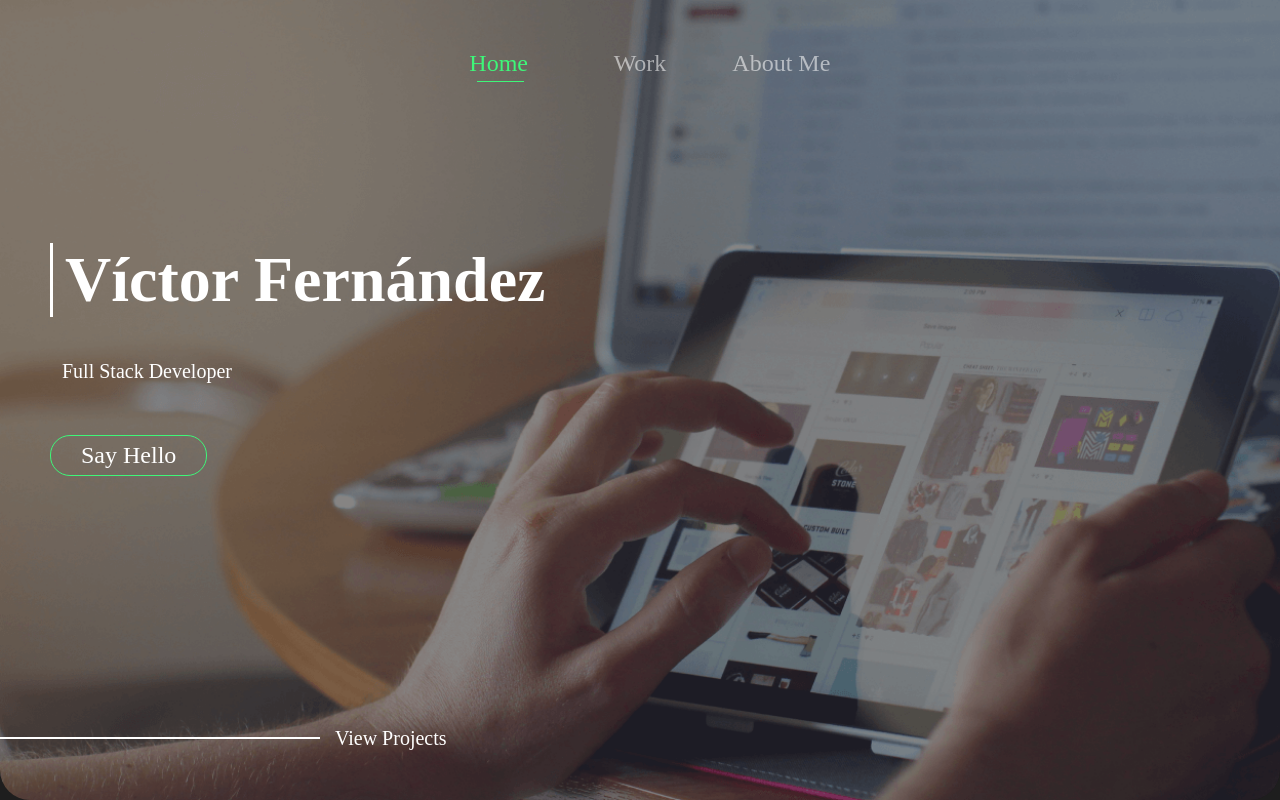
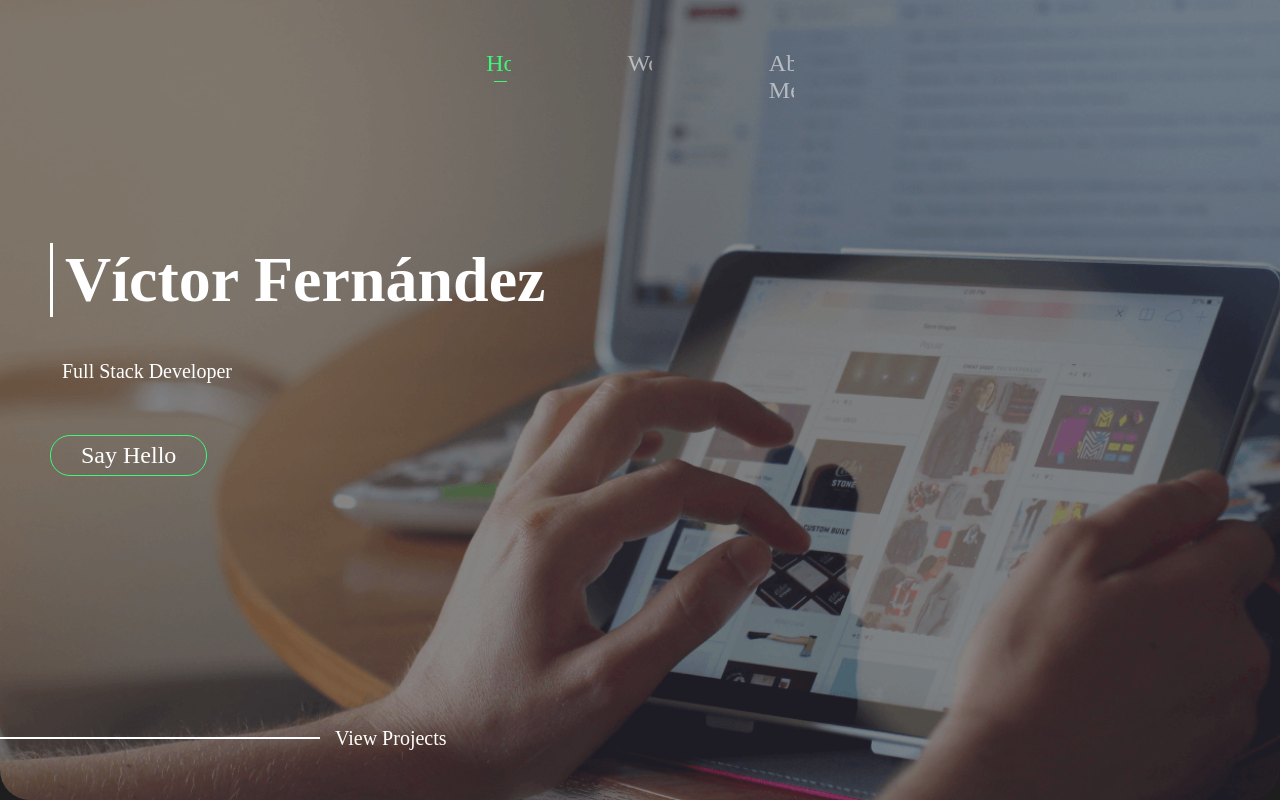
Before and after one commit to VicDario/my-portfolio, a Next.js app: page /#about-me in a window 1280 px wide. Before the commit this address led to /. Shown: the top 800 px of the page. Built offline with nearby package versions, Linux system fonts and the light colour scheme.

Commit message:
[Fix] Overflow

```diff
--- a/components/navbar/navbar.module.scss
+++ b/components/navbar/navbar.module.scss
@@ -23,6 +23,8 @@
                 color: transparent;
                 display: block;
                 height: 100%;
+                width: 25px;
+                overflow: hidden;
             }
         }
     }
```
